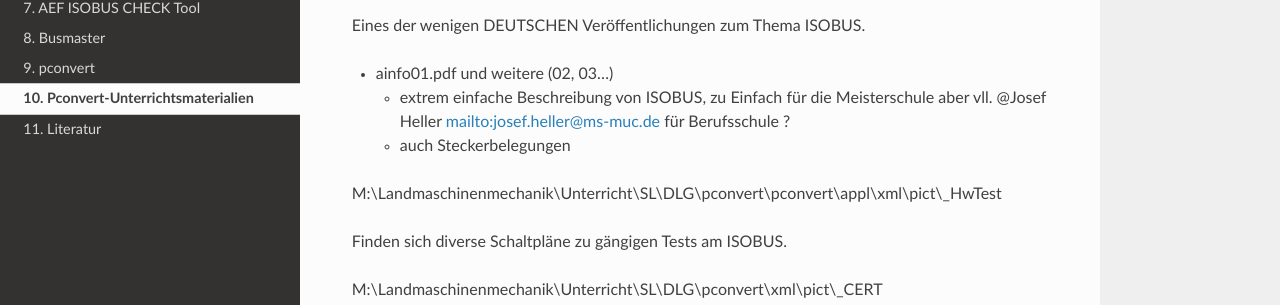
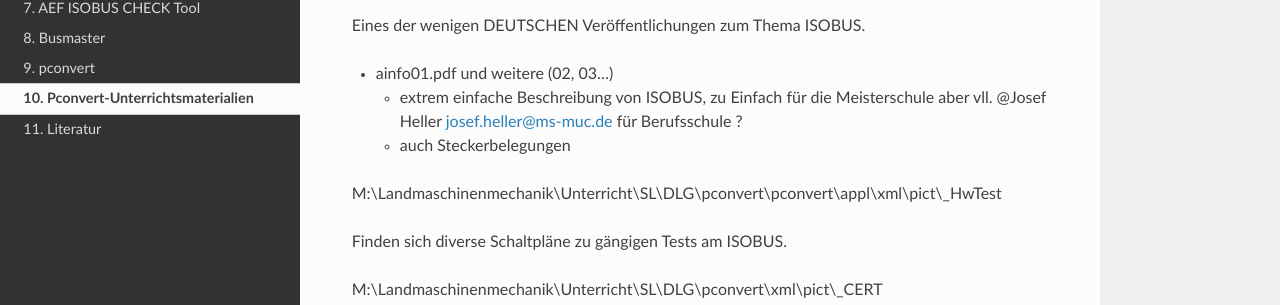
Before and after one commit to Meisterschulen-am-Ostbahnhof-Munchen/ISOBUS-other-docs, a Sphinx documentation site: the page built from docs/Pconvert-Unterrichtsmaterialien.rst, in a window 1280 px wide and 900 px high. Shown: the part 362-667 px from the top of the window. Built offline with Sphinx 7.4.7 and the Read the Docs theme 2.0.0, drawn with Linux system fonts in a browser that asks for light colours.

Commit message:
Update Pconvert-Unterrichtsmaterialien.rst

```diff
--- a/docs/Pconvert-Unterrichtsmaterialien.rst
+++ b/docs/Pconvert-Unterrichtsmaterialien.rst
@@ -17,7 +17,7 @@
 
 *   ainfo01.pdf und weitere (02, 03…)
 
-    *   extrem einfache Beschreibung von ISOBUS, zu Einfach für die Meisterschule aber vll. @Josef Heller mailto:josef.heller@ms-muc.de für Berufsschule ?
+    *   extrem einfache Beschreibung von ISOBUS, zu Einfach für die Meisterschule aber vll. @Josef Heller josef.heller@ms-muc.de für Berufsschule ?
 
     *   auch Steckerbelegungen
 
```
